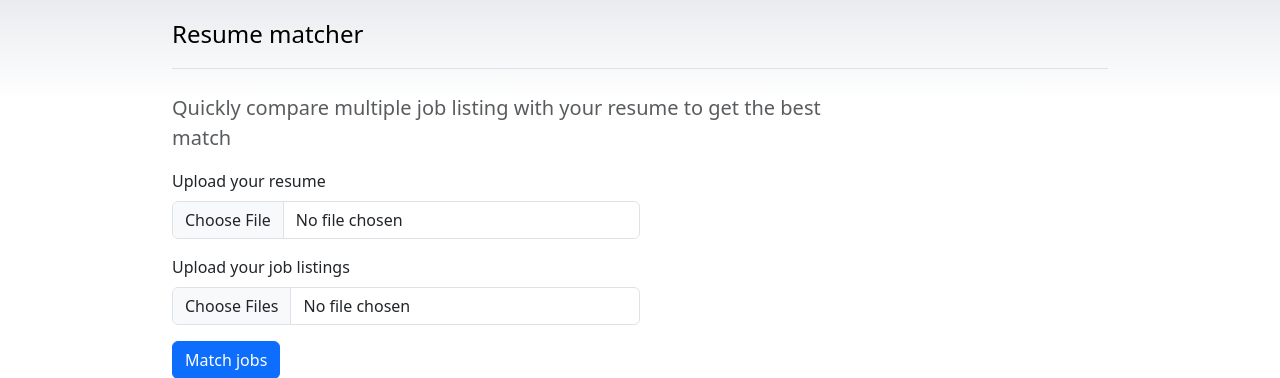
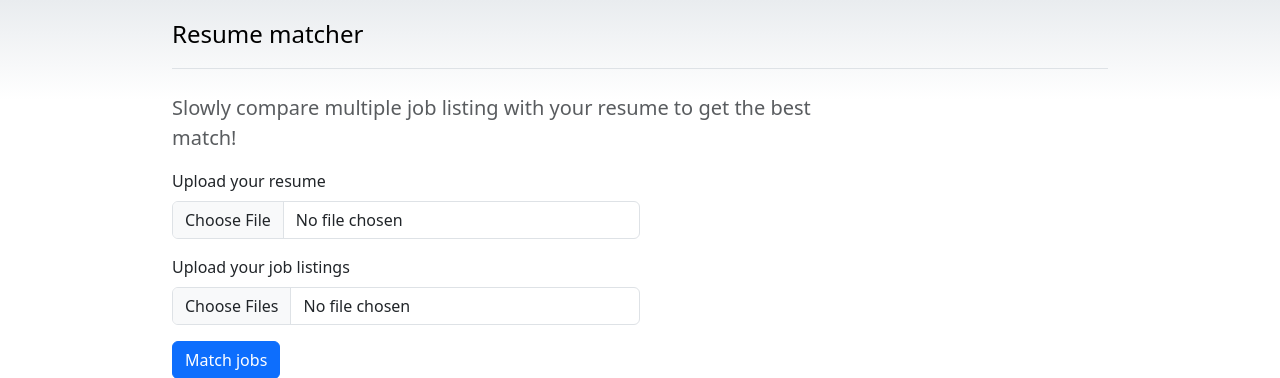
Before and after one commit to franzbascope/resume_job_matching_trustworthy_ai, a Flask app: page / in a window 1280 px wide. Shown: the top 378 px of the page. Run offline with Flask 3, Linux system fonts and the light colour scheme; parts of the project's set-up code (start-up, migrations or seed data) failed here and were passed over.

Commit message:
Changed heading to match the slowness of our search

```diff
--- a/backend/templates/base.html
+++ b/backend/templates/base.html
@@ -236,7 +236,7 @@
 
         <div class="pricing-header  text-center-left">
           <p class="fs-5 text-body-secondary">
-            Quickly compare multiple job listing with your resume to get the best match
+            Slowly compare multiple job listing with your resume to get the best match!
           </p>
         </div>
       </header>
```
